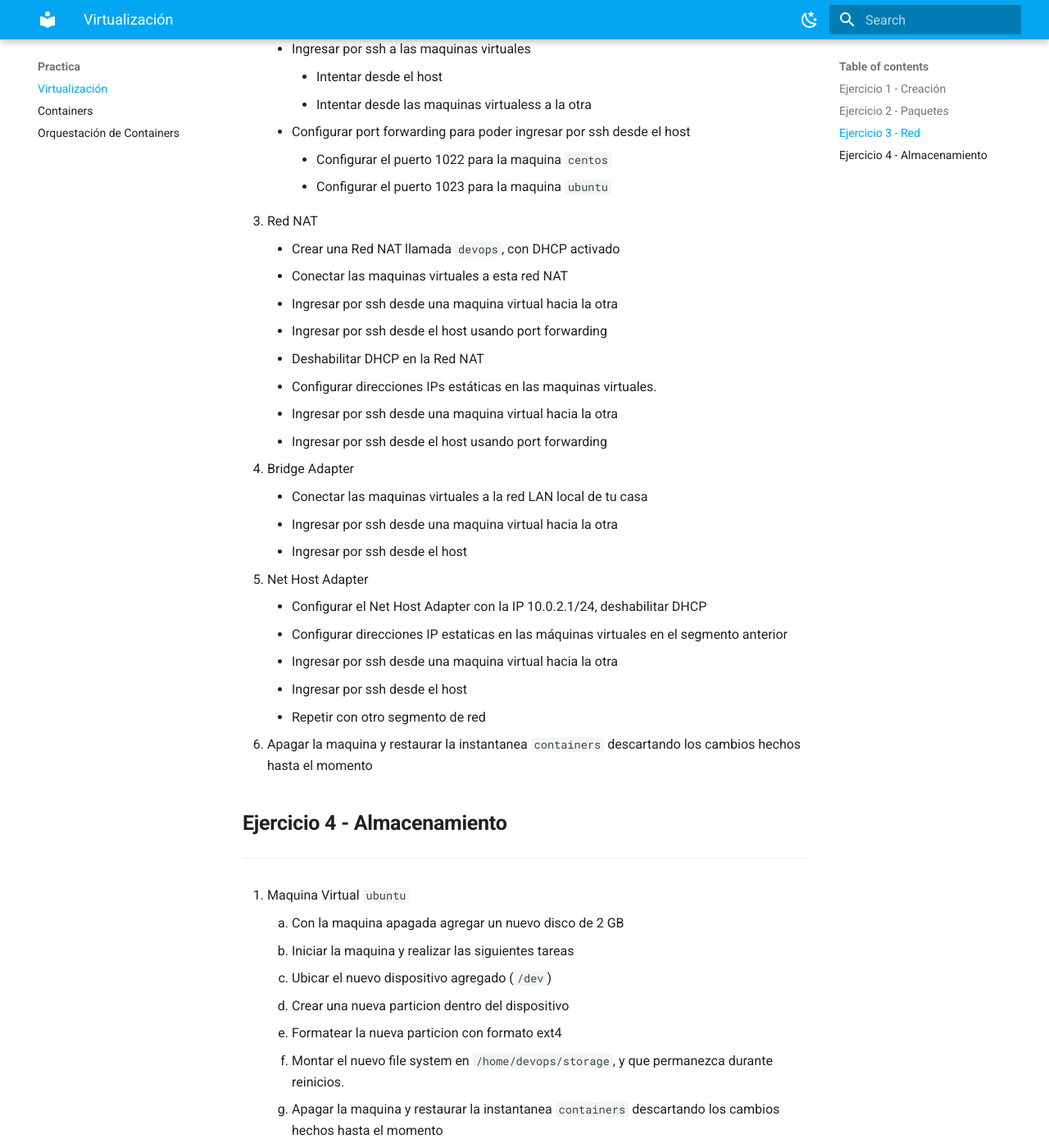
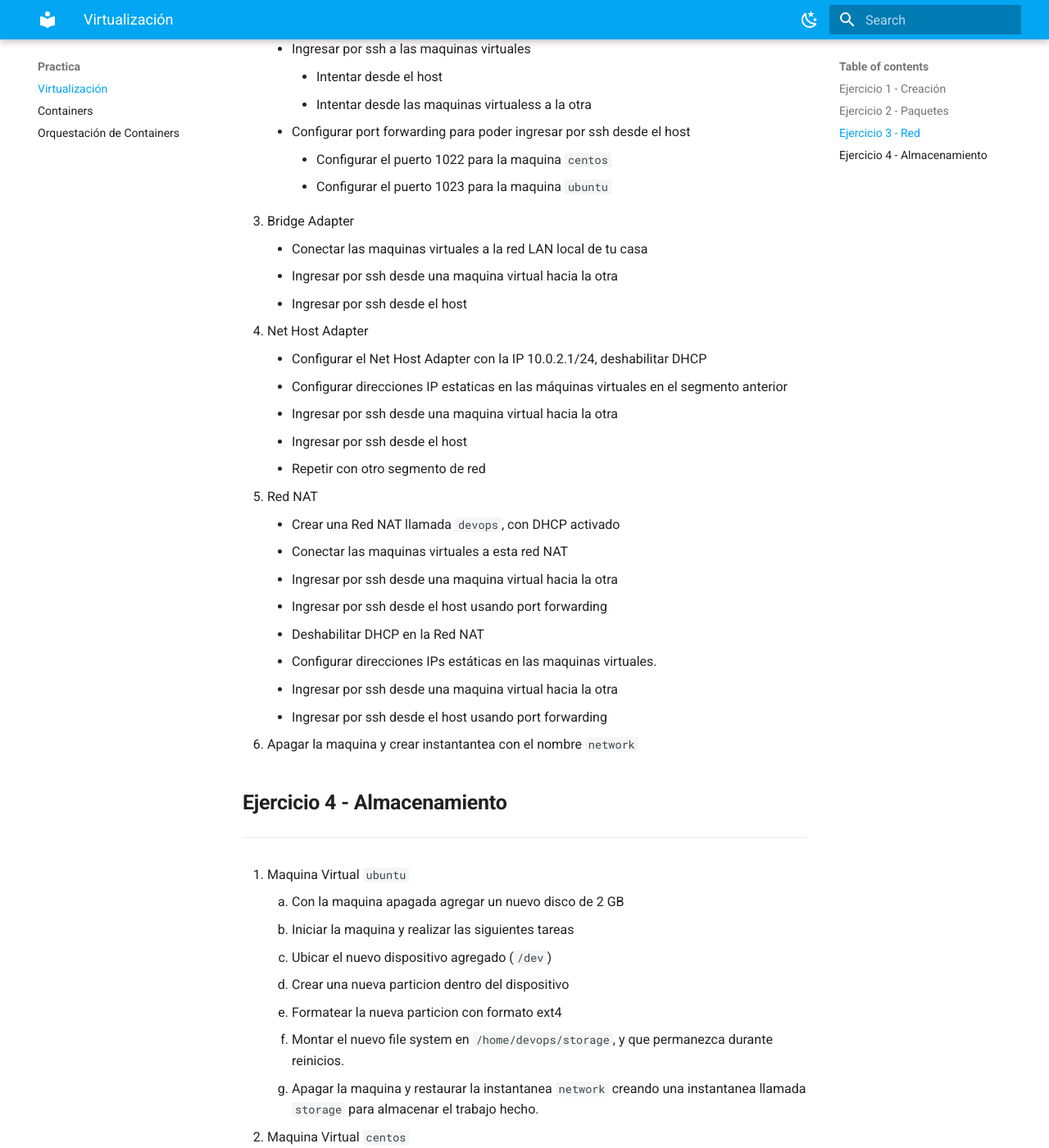
Before and after one commit to nelsonyaccuzzi/mkops, an MkDocs documentation site: the page built from docs/practica/1. virtualizacion.md, in a window 1280 px wide and 1400 px high, scrolled down 2590 px. Shown: the whole window at 82% size. Built offline with MkDocs 1.6.1 and Material for MkDocs 9.7.7, drawn with Linux system fonts in a browser that asks for light colours; some of the changed text lies outside the part shown.

Commit message:
change network settings

```diff
--- a/docs/practica/1. virtualizacion.md
+++ b/docs/practica/1. virtualizacion.md
@@ -54,7 +54,7 @@
     - Instalar Nginx utilizando los repos oficiales usando la siguiente [guía](https://docs.nginx.com/nginx/admin-guide/installing-nginx/installing-nginx-open-source/#installing-a-prebuilt-ubuntu-package-from-the-official-nginx-repository)
     - Habilitar y arrancar el servicio de nginx
     - Realizar una consulta simple al servicio con curl desde el host
-    - Apagar la maquina y restaurar la instantanea `containers` descartando los cambios hechos hasta el momento
+    - Apagar la maquina y restaurar la instantanea `containers` creando una instantanea llamada `packages` para almacenar el trabajo hecho.
 
 
 
@@ -66,7 +66,7 @@
     - Instalar HAProxy utilizando el repositorio los paquetes preconstruidos del sistema operativo
     - Habilitar y arrancar el servicio de HAProxy
     - Realizar una consulta simple al servicio con curl desde el host
-    - Apagar la maquina y restaurar la instantanea `containers` descartando los cambios hechos hasta el momento
+    - Apagar la maquina y restaurar la instantanea `containers` creando una instantanea llamada `packages` para almacenar el trabajo hecho.
 
 
 ## **Ejercicio 3 - Red**
@@ -83,15 +83,6 @@
     - Configurar port forwarding para poder ingresar por ssh desde el host
         - Configurar el puerto 1022 para la maquina `centos`
         - Configurar el puerto 1023 para la maquina `ubuntu`
-- Red NAT
-    - Crear una Red NAT llamada `devops`, con DHCP activado
-    - Conectar las maquinas virtuales a esta red NAT
-    - Ingresar por ssh desde una maquina virtual hacia la otra
-    - Ingresar por ssh desde el host usando port forwarding
-    - Deshabilitar DHCP en la Red NAT
-    - Configurar direcciones IPs estáticas en las maquinas virtuales.
-    - Ingresar por ssh desde una maquina virtual hacia la otra
-    - Ingresar por ssh desde el host usando port forwarding
 - Bridge Adapter
     - Conectar las maquinas virtuales a la red LAN local de tu casa
     - Ingresar por ssh desde una maquina virtual hacia la otra
@@ -102,7 +93,16 @@
     - Ingresar por ssh desde una maquina virtual hacia la otra
     - Ingresar por ssh desde el host
     - Repetir con otro segmento de red
-- Apagar la maquina y restaurar la instantanea `containers` descartando los cambios hechos hasta el momento
+- Red NAT
+    - Crear una Red NAT llamada `devops`, con DHCP activado
+    - Conectar las maquinas virtuales a esta red NAT
+    - Ingresar por ssh desde una maquina virtual hacia la otra
+    - Ingresar por ssh desde el host usando port forwarding
+    - Deshabilitar DHCP en la Red NAT
+    - Configurar direcciones IPs estáticas en las maquinas virtuales.
+    - Ingresar por ssh desde una maquina virtual hacia la otra
+    - Ingresar por ssh desde el host usando port forwarding
+- Apagar la maquina y crear instantantea con el nombre `network`
 
 
 ## **Ejercicio 4 - Almacenamiento**
@@ -115,9 +115,7 @@
        - Crear una nueva particion dentro del dispositivo
        - Formatear la nueva particion con formato ext4
        - Montar el nuevo file system en `/home/devops/storage`, y que permanezca durante reinicios.
-       - Apagar la maquina y restaurar la instantanea `containers` descartando los cambios hechos hasta el momento
-
-
+       - Apagar la maquina y restaurar la instantanea `network` creando una instantanea llamada `storage` para almacenar el trabajo hecho.
 
 - Maquina Virtual `centos`
     1. Con la maquina apagada agregar un 2 discos nuevos de 2 GB cada uno
@@ -129,4 +127,4 @@
        - Crear un lv dentro del vg `devops` con nombre `storage` usando todo el espacio disponible
        - Formatear el nuevo lv con formate xfs
        - Montar el nuevo file system en `/home/devops/storage`, y que permanezca durante reinicios.
-       - Apagar la maquina y restaurar la instantanea `containers` descartando los cambios hechos hasta el momento
+       - Apagar la maquina y restaurar la instantanea `network` creando una instantanea llamada `storage` para almacenar el trabajo hecho.
```
Also changed, not shown: docs/practica/3. orquestation.md (+3 -3 lines).
